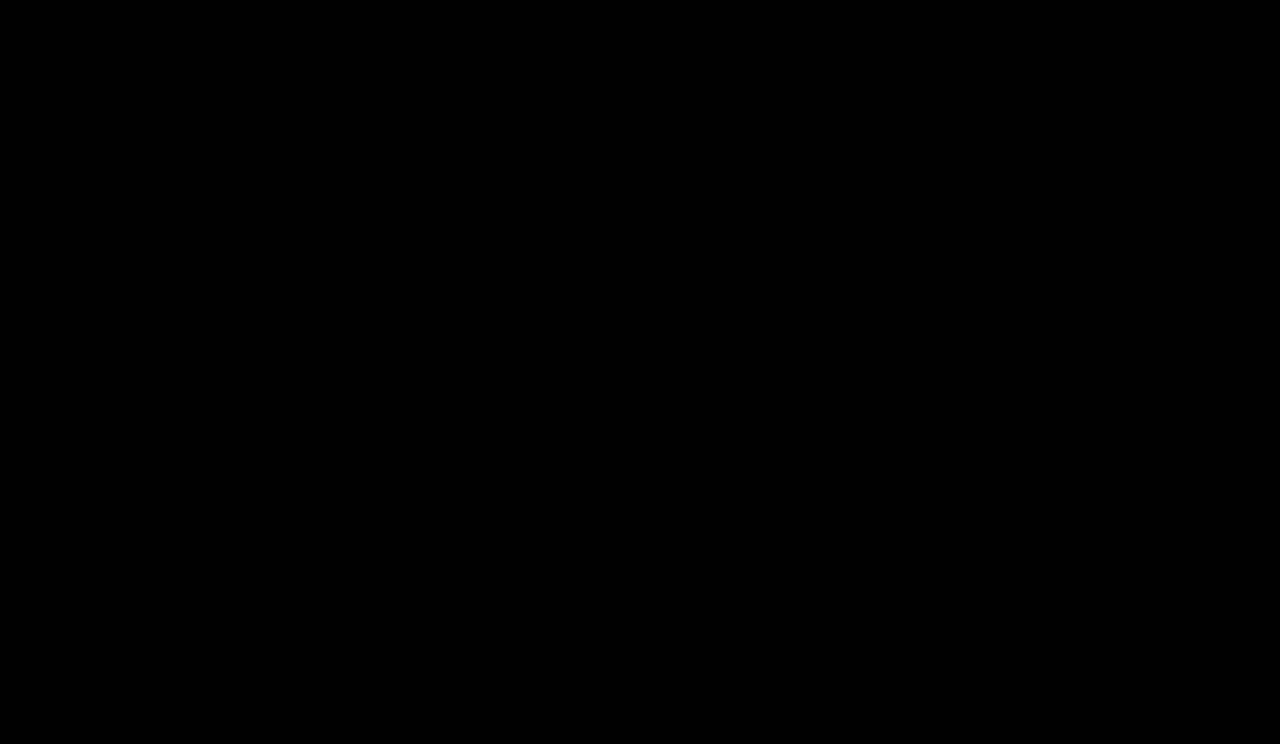
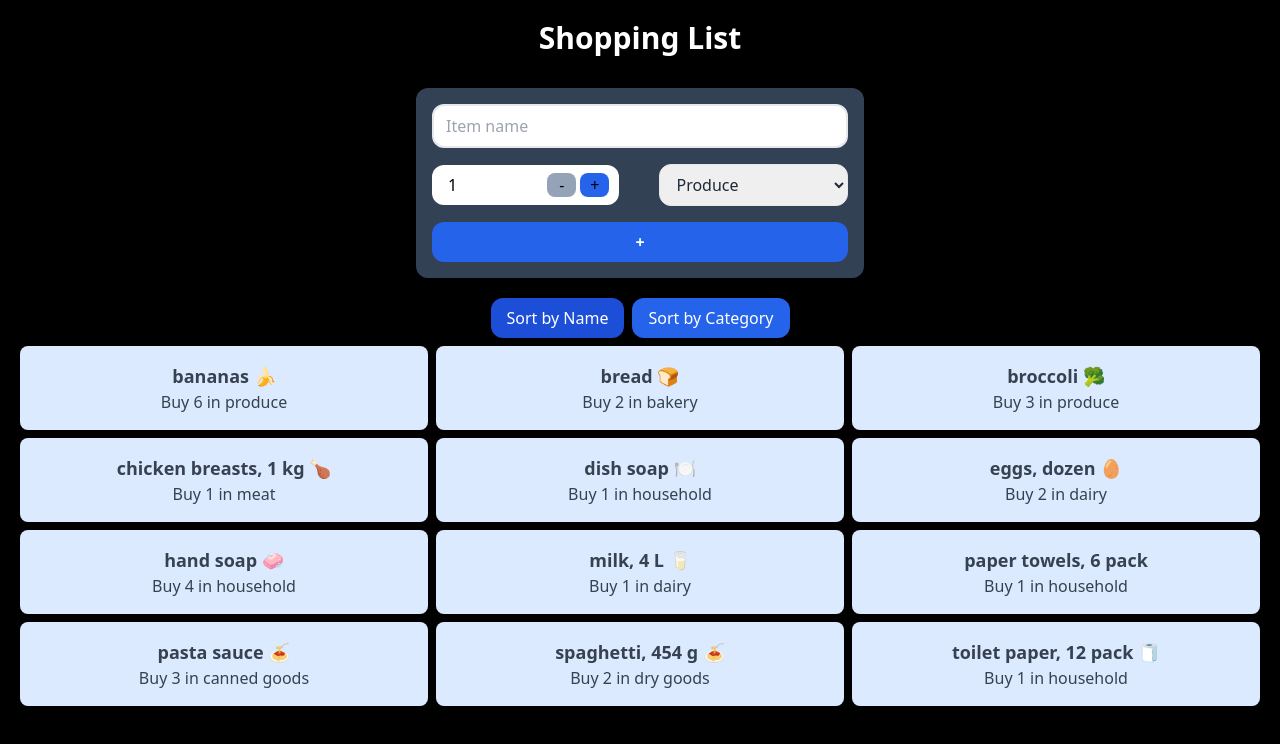
Before and after one commit to Pushpreet01/cprg306-assignments, a Next.js app: page /week-8 in a window 1280 px wide. Before the commit this address had no page. Shown: the top 744 px of the page. Built offline with nearby package versions, Linux system fonts and the light colour scheme.

Commit message:
week 8 in progress

```diff
--- a/app/page.js
+++ b/app/page.js
@@ -2,14 +2,19 @@ import Link from "next/link"
 
 export default function Page() {
     return (
-      <main className="text-slate-200">
-        <h1 className="font-bold text-3xl">CPRG 306: Web Development 2 - Assignments</h1>
-        <p><Link href={"week-2"}>Week 2 Assignment</Link></p>
-        <p><Link href={"week-3"}>Week 3 Assignment</Link></p>
-        <p><Link href={"week-4"}>Week 4 Assignment</Link></p>
-        <p><Link href={"week-5"}>Week 5 Assignment</Link></p>
-        <p><Link href={"week-6"}>Week 6 Assignment</Link></p>
-        <p><Link href={"week-7"}>Week 7 Assignment</Link></p>
+      <main className="mx-10 text-slate-200">
+        <h1 className="m-5 font-bold text-center text-3xl">CPRG 306: Web Development 2 - Assignments</h1>
+        <div className="mx-20 grid grid-cols-1 md:grid-cols-3 gap-3 text-center">
+          <Link className="p-2 bg-blue-100 hover:bg-blue-400 text-gray-700 font-bold rounded-lg" href={"week-2"}>Week 2 Assignment</Link>
+          <Link className="p-2 bg-blue-100 hover:bg-blue-400 text-gray-700 font-bold rounded-lg" href={"week-3"}>Week 3 Assignment</Link>
+          <Link className="p-2 bg-blue-100 hover:bg-blue-400 text-gray-700 font-bold rounded-lg" href={"week-4"}>Week 4 Assignment</Link>
+          <Link className="p-2 bg-blue-100 hover:bg-blue-400 text-gray-700 font-bold rounded-lg" href={"week-5"}>Week 5 Assignment</Link>
+          <Link className="p-2 bg-blue-100 hover:bg-blue-400 text-gray-700 font-bold rounded-lg" href={"week-6"}>Week 6 Assignment</Link>
+          <Link className="p-2 bg-blue-100 hover:bg-blue-400 text-gray-700 font-bold rounded-lg" href={"week-7"}>Week 7 Assignment</Link>
+          <Link className="p-2 bg-blue-100 hover:bg-blue-400 text-gray-700 font-bold rounded-lg" href={"week-8"}>Week 8 Assignment</Link>
+          <Link className="p-2 bg-blue-100 hover:bg-blue-400 text-gray-700 font-bold rounded-lg" href={"week-9"}>Week 9 Assignment</Link>
+          <Link className="p-2 bg-blue-100 hover:bg-blue-400 text-gray-700 font-bold rounded-lg" href={"week-10"}>Week 10 Assignment</Link>
+        </div>
       </main>
     );
 }
--- /dev/null
+++ b/app/week-8/item-list.js
@@ -0,0 +1,41 @@
+"use client";
+
+import { useState } from 'react';
+import Item from './item';
+
+export default function ItemList({ items }) {
+  const [sortBy, setSortBy] = useState('name');
+
+  const sortedItems = [...items].sort((a, b) => {
+    if (sortBy === 'name') {
+      return a.name.localeCompare(b.name);
+    } else if (sortBy === 'category') {
+      return a.category.localeCompare(b.category);
+    }
+    return 0;
+  });
+
+  return (
+    <div>
+      <div class="pt-5 pb-2 flex items-center justify-center">
+        <button
+          className={`align mr-2 py-2 px-4 rounded-xl text-white ${sortBy === 'name' ? 'bg-blue-700' : 'bg-blue-600'}`}
+          onClick={() => setSortBy('name')}
+        >
+          Sort by Name
+        </button>
+        <button
+          className={`py-2 px-4 rounded-xl text-white ${sortBy === 'category' ? 'bg-blue-700' : 'bg-blue-600'}`}
+          onClick={() => setSortBy('category')}
+        >
+          Sort by Category
+        </button>
+      </div>
+      <div className="grid gap-2 sm:grid-cols-1 lg:grid-cols-3">
+        {sortedItems.map((item) => (
+          <Item key={item.id} name={item.name} quantity={item.quantity} category={item.category} />
+        ))}
+      </div>
+    </div>
+  );
+}
--- /dev/null
+++ b/app/week-8/item.js
@@ -0,0 +1,12 @@
+import MealIdeas from "./meal-ideas";
+
+export default function Item({ name, quantity, category }) {
+    return (
+      <button onClick={() => MealIdeas(name.substring(0, length - 1))}>
+        <div className="p-4 bg-blue-100 shadow rounded-lg">
+          <h1 className="text-gray-700 text-lg font-bold">{name}</h1>
+          <h2 className="text-gray-700">Buy {quantity} in {category}</h2>
+        </div>
+      </button>
+    );
+  }
--- /dev/null
+++ b/app/week-8/items.json
@@ -0,0 +1,74 @@
+[
+    {
+      "id": "1h2GJKH12gkHG31h1H",
+      "name": "milk, 4 L 🥛",
+      "quantity": 1,
+      "category": "dairy"
+    },
+    {
+      "id": "2KJH3k2j3H1k2J3K1H",
+      "name": "bread 🍞",
+      "quantity": 2,
+      "category": "bakery"
+    },
+    {
+      "id": "3h2KJH3k2j3H1k2J3",
+      "name": "eggs, dozen 🥚",
+      "quantity": 2,
+      "category": "dairy"
+    },
+    {
+      "id": "4k2J3K1H2GJKH12gk",
+      "name": "bananas 🍌",
+      "quantity": 6,
+      "category": "produce"
+    },
+    {
+      "id": "5H1h1H2KJH3k2j3H",
+      "name": "broccoli 🥦",
+      "quantity": 3,
+      "category": "produce"
+    },
+    {
+      "id": "6H1k2J3K1H2GJKH1",
+      "name": "chicken breasts, 1 kg 🍗",
+      "quantity": 1,
+      "category": "meat"
+    },
+    {
+      "id": "7gkHG31h1H2KJH3k",
+      "name": "pasta sauce 🍝",
+      "quantity": 3,
+      "category": "canned goods"
+    },
+    {
+      "id": "8j3H1k2J3K1H2GJK",
+      "name": "spaghetti, 454 g 🍝",
+      "quantity": 2,
+      "category": "dry goods"
+    },
+    {
+      "id": "9H12gkHG31h1H2KJ",
+      "name": "toilet paper, 12 pack 🧻",
+      "quantity": 1,
+      "category": "household"
+    },
+    {
+      "id": "10H3k2j3H1k2J3K1",
+      "name": "paper towels, 6 pack",
+      "quantity": 1,
+      "category": "household"
+    },
+    {
+      "id": "11k2J3K1H2GJKH12",
+      "name": "dish soap 🍽️",
+      "quantity": 1,
+      "category": "household"
+    },
+    {
+      "id": "12GJKH12gkHG31h1",
+      "name": "hand soap 🧼",
+      "quantity": 4,
+      "category": "household"
+    }
+  ]
--- /dev/null
+++ b/app/week-8/meal-ideas.js
@@ -0,0 +1,29 @@
+"use client";
+
+import { useState, useEffect } from "react";
+
+export default function MealIdeas(ingredient) {
+    const [meals, setMeals] = useState([]);
+
+    useEffect(() => {
+        (async () => {
+            const response = await fetch("https://www.themealdb.com/api/json/v1/1/filter.php?i=${ingredient}");
+            const data = await response.json();
+            setMeals(data.meals);
+        })();
+    }, []);
+
+    return (
+        <div>
+            <h1 className="text-center text-3xl font-bold mb-8 text-white">Meal Ideas</h1>
+            <div className="grid gap-2 sm:grid-cols-1 lg:grid-cols-3">
+                {meals.map((meal) => (
+                    <div key={meal.idMeal} className="p-4 bg-blue-100 shadow rounded-lg">
+                        <h1 className="text-gray-700 text-lg font-bold">{meal.strMeal}</h1>
+                        <img src={meal.strMealThumb} alt={meal.strMeal} />
+                    </div>
+                ))}
+            </div>
+        </div>
+    );
+}
--- /dev/null
+++ b/app/week-8/new-item.js
@@ -0,0 +1,73 @@
+"use client";
+
+import React, { useState } from 'react';
+
+function NewItem({ onAddItem }) {
+  const [item, setItem] = useState({ name: "", quantity: 1, category: "produce" });
+//   const [name, setName] = useState("");
+//   const [category, setCategory] = useState("produce");
+//   const [quantity, setQuantity] = useState(1);
+
+  const increment = () => {
+    setItem((prevItem) => ({ ...prevItem, quantity: Math.min(prevItem.quantity + 1, 20) }));
+  };
+
+  const decrement = () => {
+    setItem((prevItem) => ({ ...prevItem, quantity: Math.max(prevItem.quantity - 1, 1) }));
+  };
+
+  const handleSubmit = (event) => {
+    event.preventDefault();
+    onAddItem({ ...item, id: Math.random().toString(36).substr(2, 9) });
+    setItem({ name: "", quantity: 1, category: "produce" });
+  };
+
+  return (
+    <form onSubmit={handleSubmit} className="max-w-md mx-auto p-4 bg-slate-700 shadow-md rounded-xl">
+      <div className="mb-4">
+        <input
+          placeholder='Item name'
+          type="text"
+          id="name"
+          value={item.name}
+          onChange={(e) => setItem({ ...item, name: e.target.value })}
+          required
+          className="w-full px-3 py-2 border-2 rounded-xl text-gray-800"
+        />
+      </div>
+      <div className="mb-4">
+        <div className="flex items-center">
+          <section className="flex w-80 px-2 mr-5 justify-center bg-white rounded-xl">
+            <p className="p-2 mr-20">{item.quantity}</p>
+            <button type="button" onClick={decrement} disabled={item.quantity === 1} className="px-3 my-2 m-0.5 bg-blue-600 rounded-lg
+             hover:bg-blue-700 disabled:bg-slate-400">-</button>
+            <button type="button" onClick={increment} disabled={item.quantity === 20} className="my-2 px-2.5 m-0.5 bg-blue-600 rounded-lg
+             hover:bg-blue-700 disabled:bg-slate-400">+</button>
+          </section>
+
+          <select
+          id="category"
+          value={item.category}
+          onChange={(e) => setItem({ ...item, category: e.target.value })}
+          className="w-80 px-3 py-2 ml-5 border rounded-xl text-gray-800"
+        >
+          <option value="produce">Produce</option>
+          <option value="dairy">Dairy</option>
+          <option value="bakery">Bakery</option>
+          <option value="meat">Meat</option>
+          <option value="frozen">Frozen Foods</option>
+          <option value="canned">Canned Goods</option>
+          <option value="dry">Dry Goods</option>
+          <option value="beverages">Beverages</option>
+          <option value="snacks">Snacks</option>
+          <option value="household">Household</option>
+          <option value="other">Other</option>
+        </select>
+        </div>
+      </div>
+      <button type="submit" className="w-full px-4 py-2 bg-blue-600 hover:bg-blue-700 text-white font-bold rounded-xl">+</button>
+    </form>
+  );
+}
+
+export default NewItem;
--- /dev/null
+++ b/app/week-8/page.js
@@ -0,0 +1,27 @@
+"use client";
+
+import React from 'react';
+import NewItem from './new-item';
+import ItemList from './item-list';
+import items from './items.json';
+import { useState } from 'react';
+
+function Page() {
+    const [itemsList, setItemsList] = useState(items);
+
+    const HandleAddItem = (item) => {
+        setItemsList([...itemsList, item]);
+        console.log(itemsList);
+    };
+
+  return (
+
+    <div className="m-5">
+        <h1 className="text-center text-3xl font-bold mb-8 text-white">Shopping List</h1>
+      <NewItem onAddItem={HandleAddItem}/>
+      <ItemList items={itemsList} />
+    </div>
+  );
+}
+
+export default Page;
```
